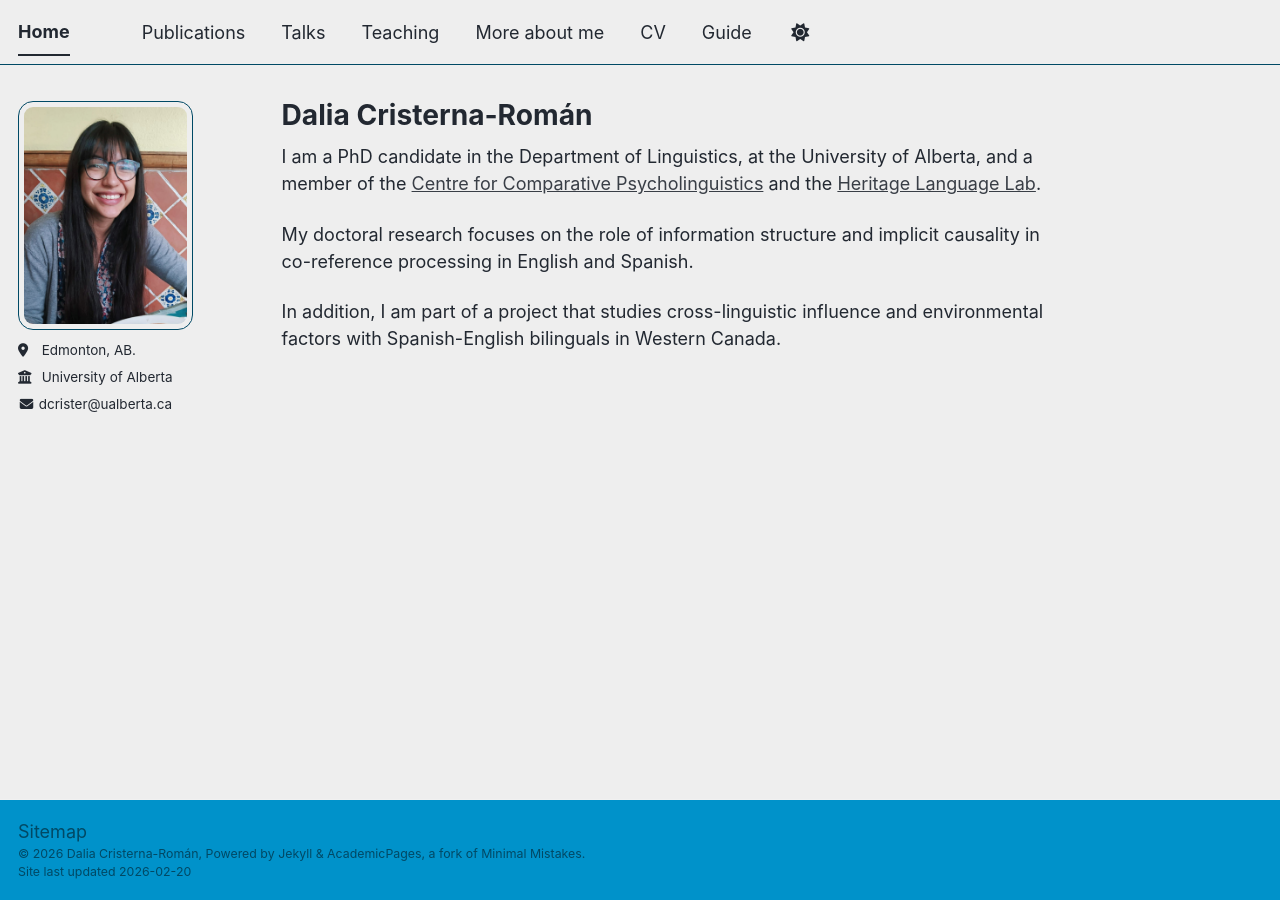
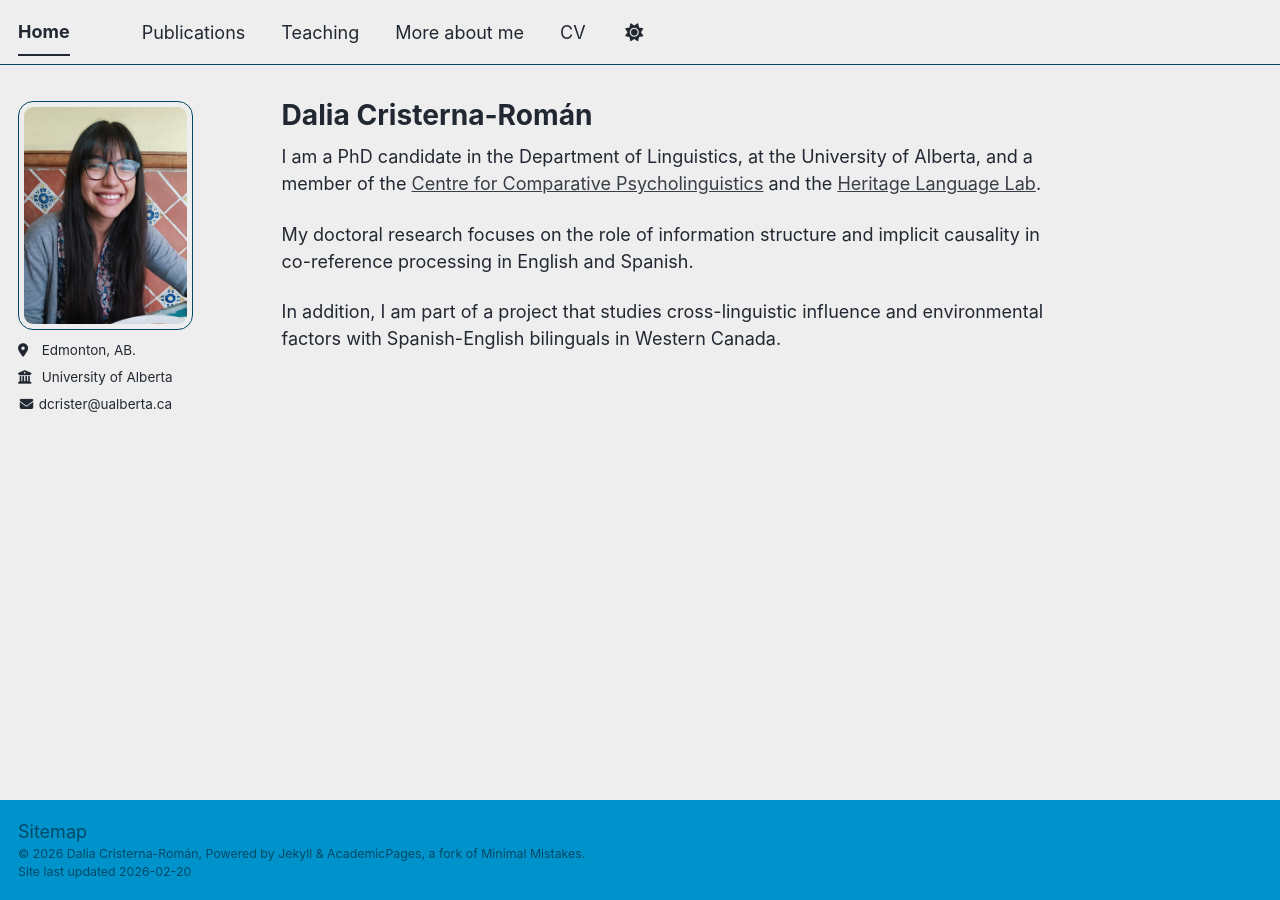
Before and after one commit to daliacristernaroman/dcr3.github.io, a Jekyll site: the page built from _pages/about.md, in a window 1280 px wide. Built offline with Jekyll 4.4.1, drawn with Linux system fonts in a browser that asks for light colours; a script bundle is joined from its source files by our own code; library files that are not in the unit come from our copies.

Commit message:
Comment out navigation entries for Talks and Guide
Comment out 'Talks' and 'Guide' entries in navigation.

```diff
--- a/_data/navigation.yml
+++ b/_data/navigation.yml
@@ -11,8 +11,8 @@ main:
   - title: "Publications"
     url: /publications/
 
-  - title: "Talks"
-    url: /talks/
+ # - title: "Talks"
+ #   url: /talks/
 
   - title: "Teaching"
     url: /teaching/
@@ -25,6 +25,3 @@ main:
 
   # - title: "CV"
   #   url: /cv-json/
-
-  - title: "Guide"
-    url: /markdown/
```
